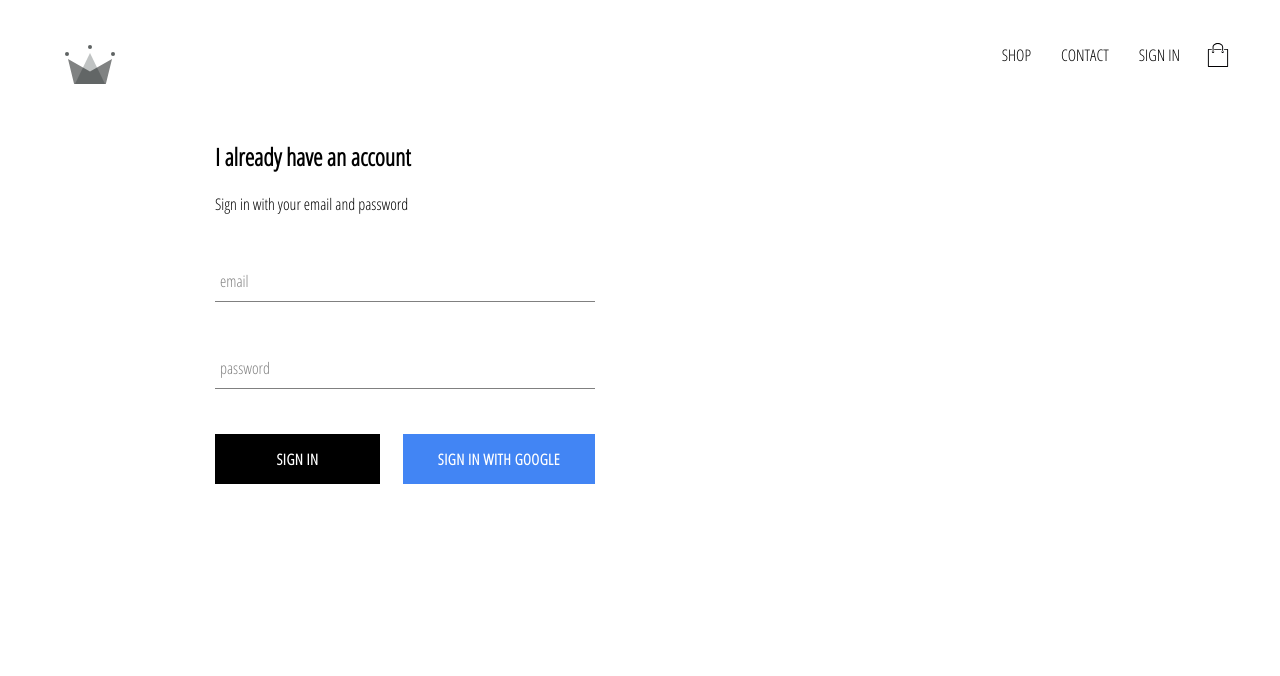
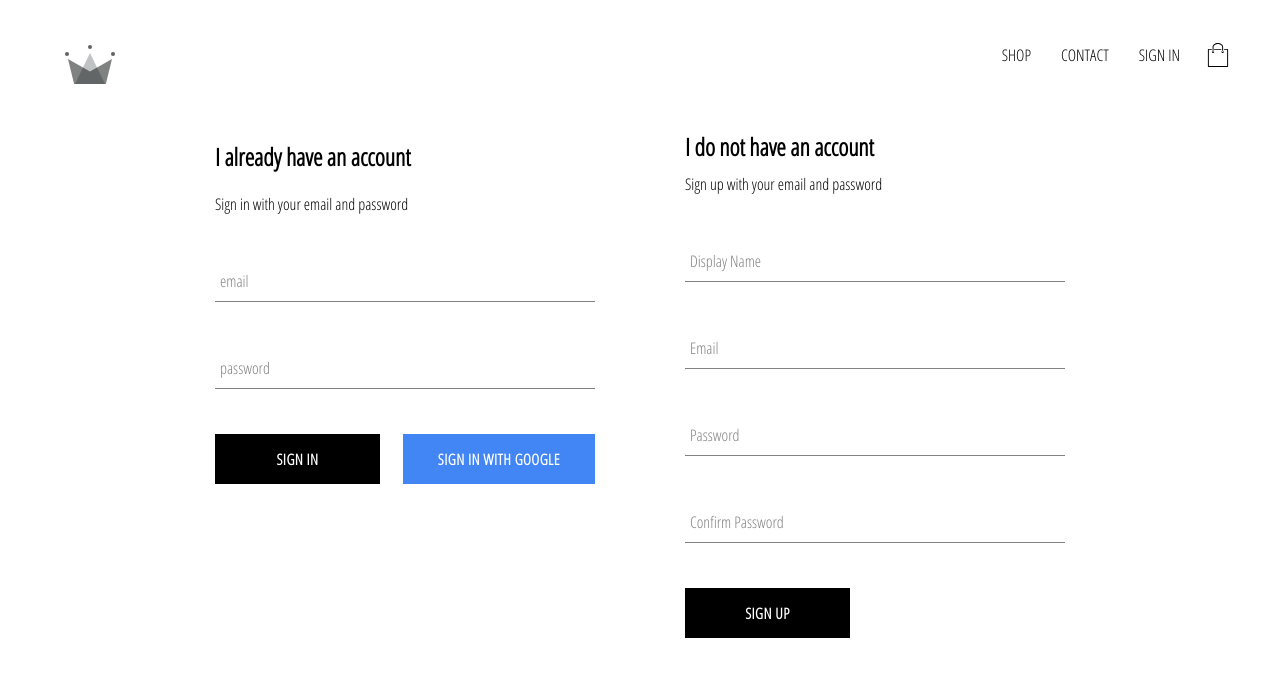
Before and after one commit to ratishudawat/clothing-store-app, a React (Create React App) app: page /signin in a window 1280 px wide. Shown: the top 676 px of the page. Built offline with nearby package versions, Linux system fonts and the light colour scheme; no server answers.

Commit message:
signup and signin functionality using email password added

```diff
--- a/src/components/sign-in/sign-in.component.jsx
+++ b/src/components/sign-in/sign-in.component.jsx
@@ -3,7 +3,7 @@ import React from 'react';
 import './sign-in.styles.scss';
 import FormInput from '../form-input/form-input.component';
 import CustomButton from '../custom-button/custom-button.component';
-import { signInWithGoogle } from '../../firebase/firebase.utils';
+import { auth, signInWithGoogle } from '../../firebase/firebase.utils';
 
 class SignIn extends React.Component {
   constructor() {
@@ -15,8 +15,11 @@ class SignIn extends React.Component {
     };
   }
 
-  handleSubmit = (event) => {
+  handleSubmit = async (event) => {
     event.preventDefault();
+
+    const { email, password } = this.state;
+    await auth.signInWithEmailAndPassword(email, password);
     this.setState({
       email: '',
       password: ''
--- /dev/null
+++ b/src/components/sign-up/sign-up.component.jsx
@@ -0,0 +1,98 @@
+import React from 'react';
+import './sign-up.styles.scss';
+import FormInput from '../form-input/form-input.component';
+import CustomButton from '../custom-button/custom-button.component';
+import { auth, createUserProfileDocument } from '../../firebase/firebase.utils';
+
+class SignUp extends React.Component {
+  constructor() {
+    super();
+
+    this.state = {
+      displayName: '',
+      email: '',
+      password: '',
+      confirmPassword: ''
+    };
+  }
+
+  handleSubmit = async (event) => {
+    console.log('submit');
+    event.preventDefault();
+
+    const { displayName, email, password, confirmPassword } = this.state;
+    if (password !== confirmPassword) {
+      alert('Passwords dont match');
+      return;
+    }
+
+    try {
+      const { user } = await auth.createUserWithEmailAndPassword(email, password);
+
+      await createUserProfileDocument(user, { displayName });
+
+      this.setState({
+        displayName: '',
+        email: '',
+        password: '',
+        confirmPassword: ''
+      });
+    } catch (err) {
+      console.error(err);
+    }
+  };
+
+  handleChange = (event) => {
+    const { name, value } = event.target;
+    this.setState({
+      [name]: value
+    });
+  };
+
+  render() {
+    return (
+      <div className='sign-up'>
+        <h2 className='title'>I do not have an account</h2>
+        <span>Sign up with your email and password</span>
+        <form className='sign-up-form' onSubmit={this.handleSubmit}>
+          <FormInput
+            type='text'
+            label='Display Name'
+            name='displayName'
+            value={this.state.displayName}
+            required
+            onChange={this.handleChange}
+          />
+          <FormInput
+            type='email'
+            label='Email'
+            name='email'
+            value={this.state.email}
+            required
+            onChange={this.handleChange}
+          />
+          <FormInput
+            type='password'
+            label='Password'
+            name='password'
+            value={this.state.password}
+            required
+            onChange={this.handleChange}
+          />
+          <FormInput
+            type='password'
+            label='Confirm Password'
+            name='confirmPassword'
+            value={this.state.confirmPassword}
+            required
+            onChange={this.handleChange}
+          />
+
+          <CustomButton type='submit'>Sign Up</CustomButton>
+        </form>
+      </div>
+    );
+  }
+}
+
+export default SignUp;
--- /dev/null
+++ b/src/components/sign-up/sign-up.styles.scss
@@ -0,0 +1,9 @@
+.sign-up {
+  display: flex;
+  flex-direction: column;
+  width: 380px;
+
+  .title {
+    margin: 10px 0;
+  }
+}
--- a/src/pages/sign-in-and-sign-up/sign-in-and-sign-up.component.jsx
+++ b/src/pages/sign-in-and-sign-up/sign-in-and-sign-up.component.jsx
@@ -1,10 +1,12 @@
 import React from 'react';
 import './sign-in-and-sign-up.styles.scss';
 import SignIn from '../../components/sign-in/sign-in.component';
+import SignUp from '../../components/sign-up/sign-up.component';
 
 const SignInAndSignUpPage = () => (
   <div className='sign-in-and-sign-up'>
     <SignIn />
+    <SignUp />
   </div>
 );
 export default SignInAndSignUpPage;
```
